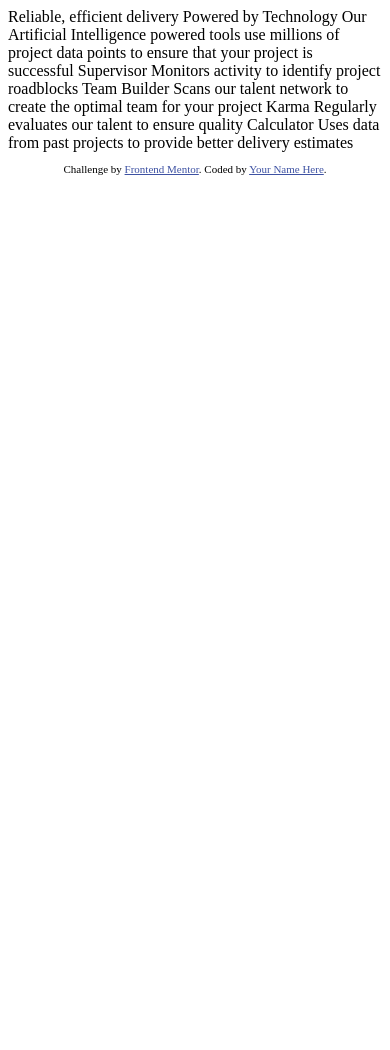
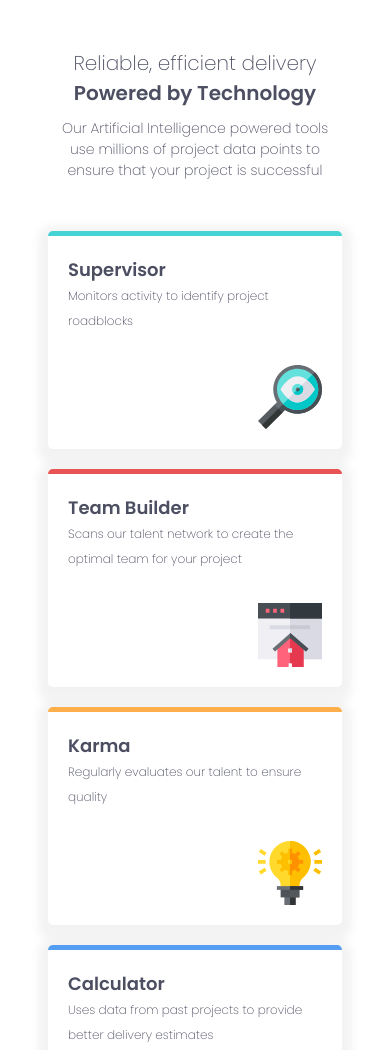
Before and after one commit to andysmithdev/four-card-feature-section-master, a plain HTML site: page index.html in a window 390 px wide. Shown: the top 1050 px of the page. Before the commit the page ends 844 px from the top, so only its background shows below. Drawn offline with Linux system fonts and the light colour scheme.

Commit message:
mobile done

```diff
--- a/index.html
+++ b/index.html
@@ -13,27 +13,58 @@
     .attribution { font-size: 11px; text-align: center; }
     .attribution a { color: hsl(228, 45%, 44%); }
   </style>
+   <link rel="stylesheet" href="style.css">
 </head>
 <body>
-
+  <main>
+    <h1>
   Reliable, efficient delivery
+    </h1>
+    <h2>
   Powered by Technology
-
+  </h2>
+<h3>
   Our Artificial Intelligence powered tools use millions of project data points
   to ensure that your project is successful
+</h3>
 
+<div class="card supervisor">
+ <h4>
   Supervisor
+ </h4>
+ <p>
   Monitors activity to identify project roadblocks
-
+ </p>
+ <object data="images/icon-supervisor.svg"> </object>
+</div>
+<div class="card team">
+<h4>
   Team Builder
+</h4>
+<p>
   Scans our talent network to create the optimal team for your project
-
+</p>
+<object data="images/icon-team-builder.svg"> </object>
+</div>
+<div class="card karma">
+<h4>
   Karma
+</h4>
+<p>
   Regularly evaluates our talent to ensure quality
-
+</p>
+<object data="images/icon-karma.svg"> </object>
+</div>
+<div class="card calc">
+<h4>
   Calculator
+</h4>
+<p>
   Uses data from past projects to provide better delivery estimates
-
+</p>
+<object data="images/icon-calculator.svg"> </object>
+</div>
+  </main>
 
   <footer>
     <p class="attribution">
--- /dev/null
+++ b/style.css
@@ -0,0 +1,107 @@
+@import url('https://fonts.googleapis.com/css2?family=Poppins:wght@200;400;600&display=swap');
+
+:root {
+    --red: hsl(0, 78%, 62%);
+    --cyan: hsl(180, 62%, 55%);
+    --orange: hsl(34, 97%, 64%);
+    --blue: hsl(212, 86%, 64%);
+
+    --verydarkblue: hsl(234, 12%, 34%);
+    --grayishblue: hsl(229, 6%, 66%);
+    --verylightgray: hsl(0, 0%, 98%);
+}
+
+/* var(--blue); */
+
+body {
+   /* padding: 40px; */
+   font-family: 'Poppins', sans-serif;
+   color: var(--verydarkblue);
+   background-color: var(--verylightblue);
+}
+
+p {
+    line-height: 25px;
+}
+
+main {
+    /* box-shadow: 0 5px 10px 10px rgba(0, 0, 0, 0.05); */
+    margin: auto;
+    padding: 40px;
+    width: auto;
+    /*width: 325px;*/
+}
+
+h1 {
+    font-size: 20px;
+    font-weight: 200;
+    text-align: center;
+    margin: 0;
+}
+
+h2 {
+    font-size: 20px;
+    font-weight: 600;
+    text-align: center;
+    margin: 0;
+}
+
+h3 {
+    font-size: 14px;
+    font-weight: 200;
+    text-align: center;
+    margin: 10px;
+    margin-bottom: 50px;
+}
+
+.card {
+    background-color: white;
+    box-shadow: 0 5px 10px 10px rgba(0, 0, 0, 0.05);
+    border-radius: 5px;
+    padding: 20px;
+    margin-top: 20px;
+    margin-bottom: 20px;
+    border-top: 5px;
+    border-top-style: solid;
+}
+
+.card::after {
+    content: "";
+    clear: both;
+    display: table;
+}
+
+.card object {
+    float: right;
+    padding-top: 20px;
+}
+
+h4 {
+    font-size: 18px;
+    font-weight: 600;
+    padding: 0;
+    margin: 0;
+}
+
+p {
+    font-size: 12px;
+    font-weight: 200;
+    margin-top: 0;
+    padding-top: 0;
+}
+
+.supervisor {
+    border-color: var(--cyan);
+}
+
+.team {
+    border-color: var(--red);
+}
+
+.karma {
+    border-color: var(--orange);
+}
+
+.calc {
+    border-color: var(--blue);
+}
```
Also changed, not shown: 1 other file.
